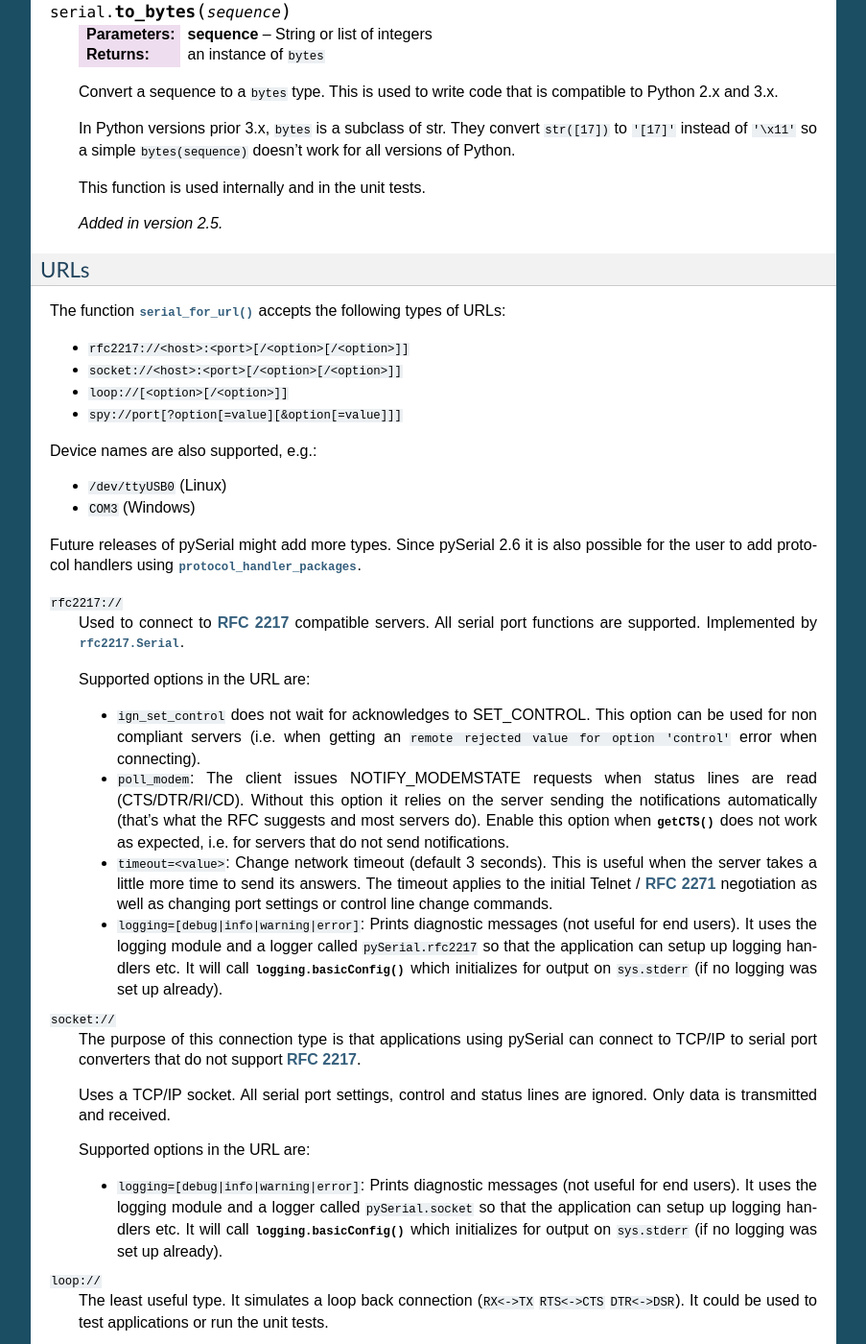
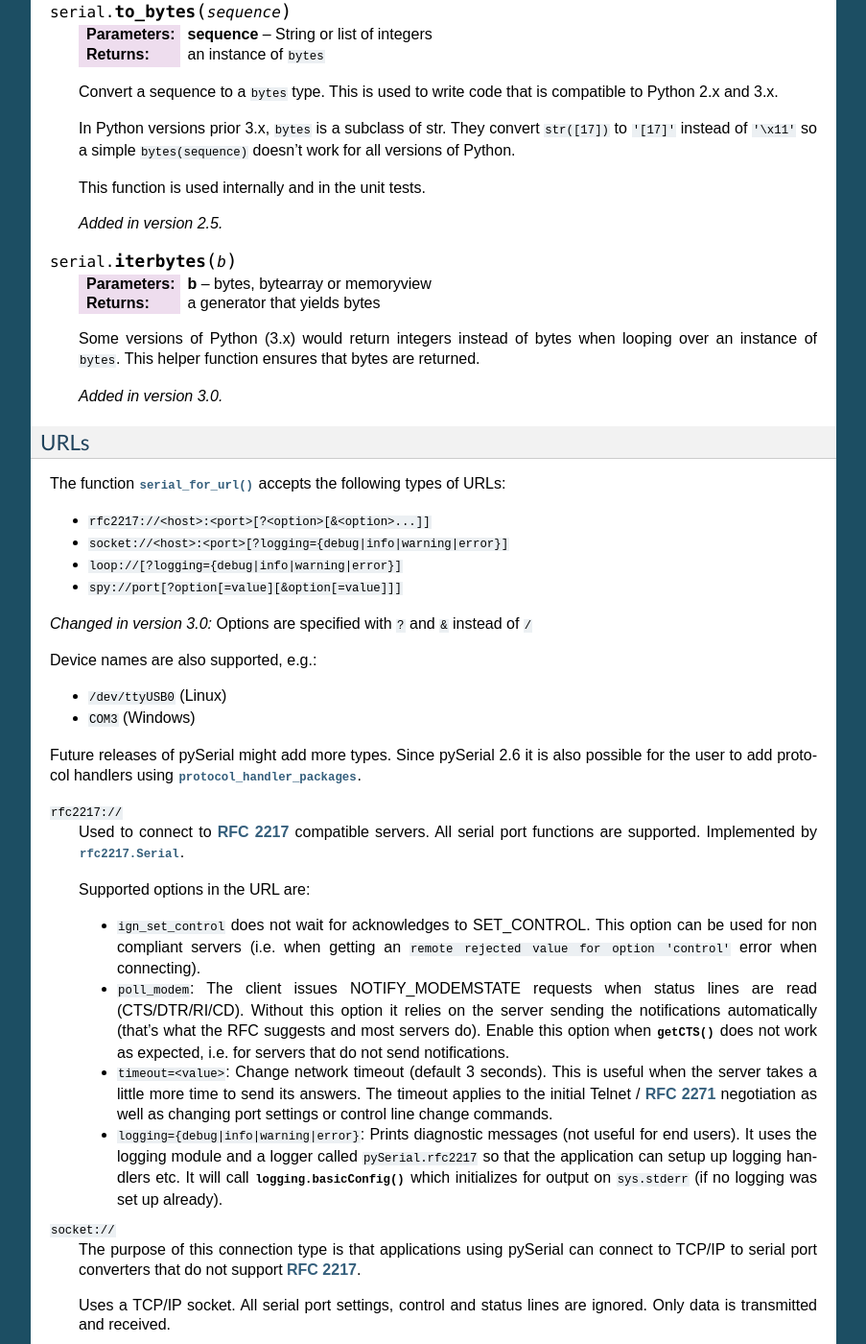
Before and after one commit to pyserial/pyserial, a Sphinx documentation site: the page built from documentation/pyserial_api.rst, in a window 1280 px wide and 1400 px high, scrolled down 12190 px. Shown: the whole window at 96% size, without its empty margins (198-1101 px from the left). Built offline with Sphinx 7.4.7, drawn with Linux system fonts in a browser that asks for light colours; pages that are not in the unit, such as notebooks, are missing from menus; some of the changed text lies outside the part shown.

Commit message:
URLs: changed paramter delimiter from / to ? and & as it is usual for URLs, update docs

```diff
--- a/documentation/pyserial_api.rst
+++ b/documentation/pyserial_api.rst
@@ -800,6 +800,17 @@ Module functions and attributes
 
     .. versionadded:: 2.5
 
+.. function:: iterbytes(b)
+
+    :param b: bytes, bytearray or memoryview
+    :returns: a generator that yields bytes
+
+    Some versions of Python (3.x) would return integers instead of bytes when
+    looping over an instance of ``bytes``.  This helper function ensures that
+    bytes are returned.
+
+    .. versionadded:: 3.0
+
 
 .. _URLs:
 
@@ -807,10 +818,12 @@ URLs
 ----
 The function :func:`serial_for_url` accepts the following types of URLs:
 
-- ``rfc2217://<host>:<port>[/<option>[/<option>]]``
-- ``socket://<host>:<port>[/<option>[/<option>]]``
-- ``loop://[<option>[/<option>]]``
+- ``rfc2217://<host>:<port>[?<option>[&<option>...]]``
+- ``socket://<host>:<port>[?logging={debug|info|warning|error}]``
+- ``loop://[?logging={debug|info|warning|error}]``
 - ``spy://port[?option[=value][&option[=value]]]``
+
+.. versionchanged:: 3.0 Options are specified with ``?`` and ``&`` instead of ``/``
 
 Device names are also supported, e.g.:
 
@@ -842,7 +855,7 @@ possible for the user to add protocol handlers using
       timeout applies to the initial Telnet / :rfc:`2271` negotiation as well
       as changing port settings or control line change commands.
 
-    - ``logging=[debug|info|warning|error]``: Prints diagnostic messages (not
+    - ``logging={debug|info|warning|error}``: Prints diagnostic messages (not
       useful for end users). It uses the logging module and a logger called
       ``pySerial.rfc2217`` so that the application can setup up logging
       handlers etc. It will call :meth:`logging.basicConfig` which initializes
@@ -857,7 +870,7 @@ possible for the user to add protocol handlers using
 
     Supported options in the URL are:
 
-    - ``logging=[debug|info|warning|error]``: Prints diagnostic messages (not
+    - ``logging={debug|info|warning|error}``: Prints diagnostic messages (not
       useful for end users). It uses the logging module and a logger called
       ``pySerial.socket`` so that the application can setup up logging handlers
       etc. It will call :meth:`logging.basicConfig` which initializes for
@@ -870,7 +883,7 @@ possible for the user to add protocol handlers using
 
     Supported options in the URL are:
 
-    - ``logging=[debug|info|warning|error]``: Prints diagnostic messages (not
+    - ``logging={debug|info|warning|error}``: Prints diagnostic messages (not
       useful for end users). It uses the logging module and a logger called
       ``pySerial.loop`` so that the application can setup up logging handlers
       etc. It will call :meth:`logging.basicConfig` which initializes for
@@ -958,16 +971,19 @@ possible for the user to add protocol handlers using
         000002.284 RX   00F0  F0 F1 F2 F3 F4 F5 F6 F7  F8 F9 FA FB FC FD FE FF  ........ ........
         000002.284 BRK  sendBreak 0.25
 
+    .. versionadded:: 3.0
+
 
 
 Examples:
 
 - ``rfc2217://localhost:7000``
-- ``rfc2217://localhost:7000/poll_modem``
-- ``rfc2217://localhost:7000/ign_set_control/timeout=5.5``
+- ``rfc2217://localhost:7000?poll_modem``
+- ``rfc2217://localhost:7000?ign_set_control&timeout=5.5``
 - ``socket://localhost:7777``
-- ``loop://logging=debug``
+- ``loop://?logging=debug``
 - ``hwgrep://0451:f432`` (USB VID:PID)
+- ``spy://COM54?dev=log.txt``
 
 Tools
 =====
```
Also changed, not shown: CHANGES.rst (+7 -5 lines), 4 other files.
